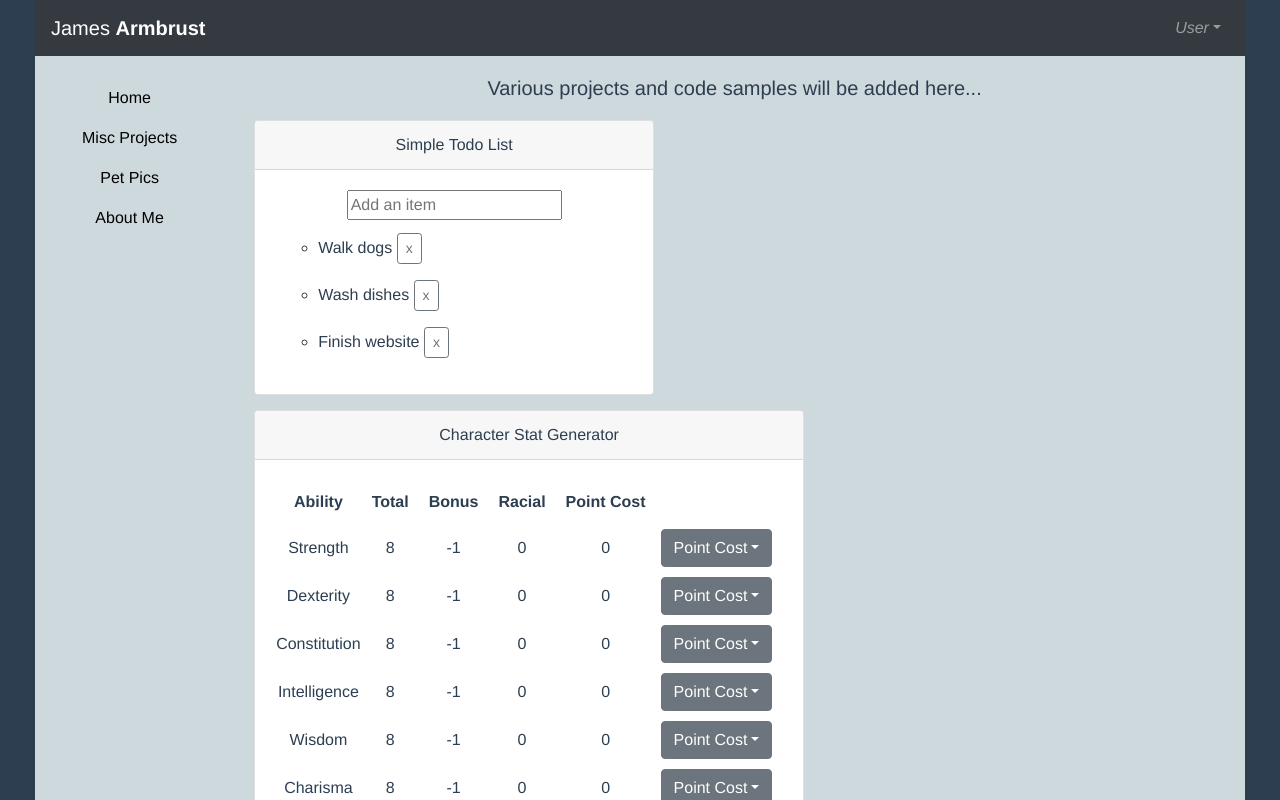
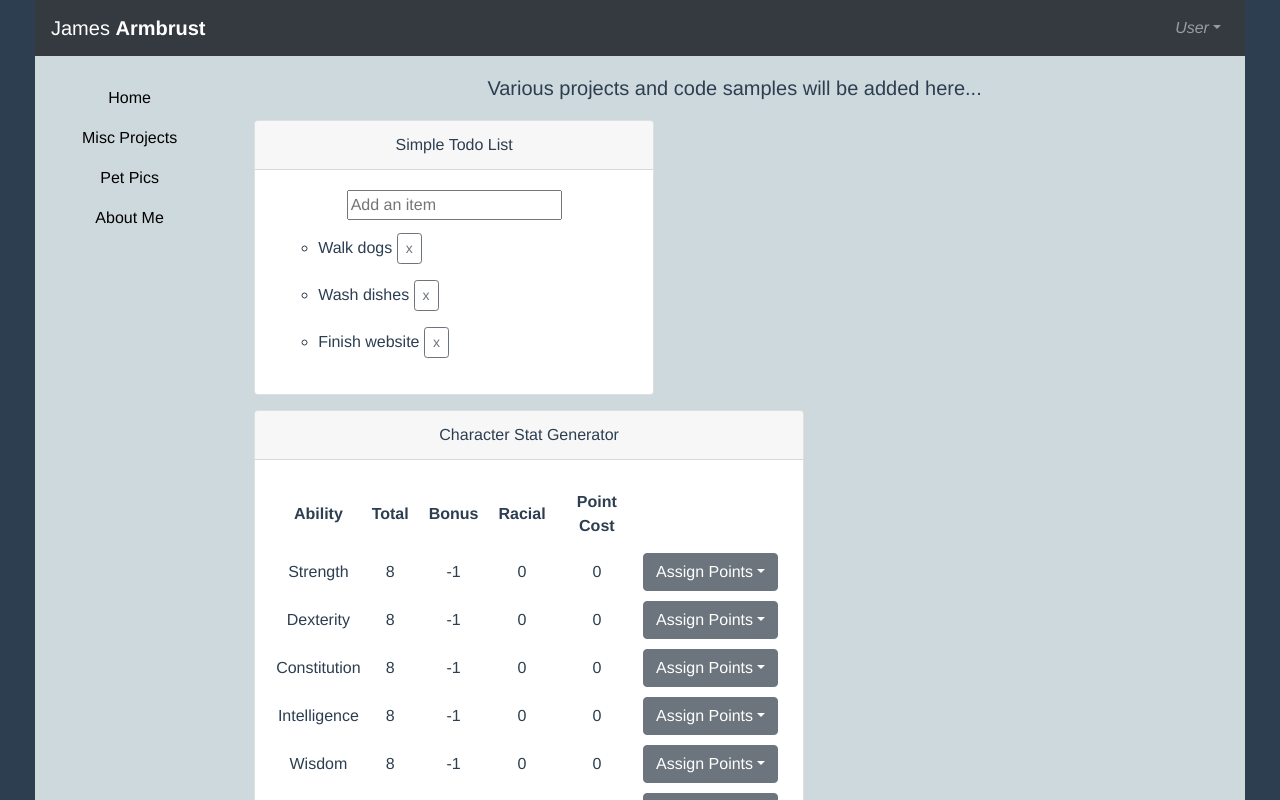
Before and after one commit to jarmbrust/homepage1, a Vue app: page /#/miscprojects in a window 1280 px wide. Shown: the top 800 px of the page. Built offline with nearby package versions, Linux system fonts and the light colour scheme.

Commit message:
minor refactor

```diff
--- a/src/statsTool/components/Stats.vue
+++ b/src/statsTool/components/Stats.vue
@@ -21,10 +21,16 @@
           <td>
             <b-dropdown
               id="ddown1"
-              text="Point Cost"
+              text="Assign Points"
               class="m-md-1"
             >
-              <b-dropdown-item v-for="num in cost" :key="num" @click="modifyStat(stat.val, num, index)">{{ num }}</b-dropdown-item>
+              <b-dropdown-item
+                v-for="(num, i) in cost"
+                :key="num"
+                @click="modifyStat(stat.val, num, index)"
+              >
+                Value: {{ i }}, Cost: {{ num }}
+              </b-dropdown-item>
             </b-dropdown>
           </td>
         </tr>
```
